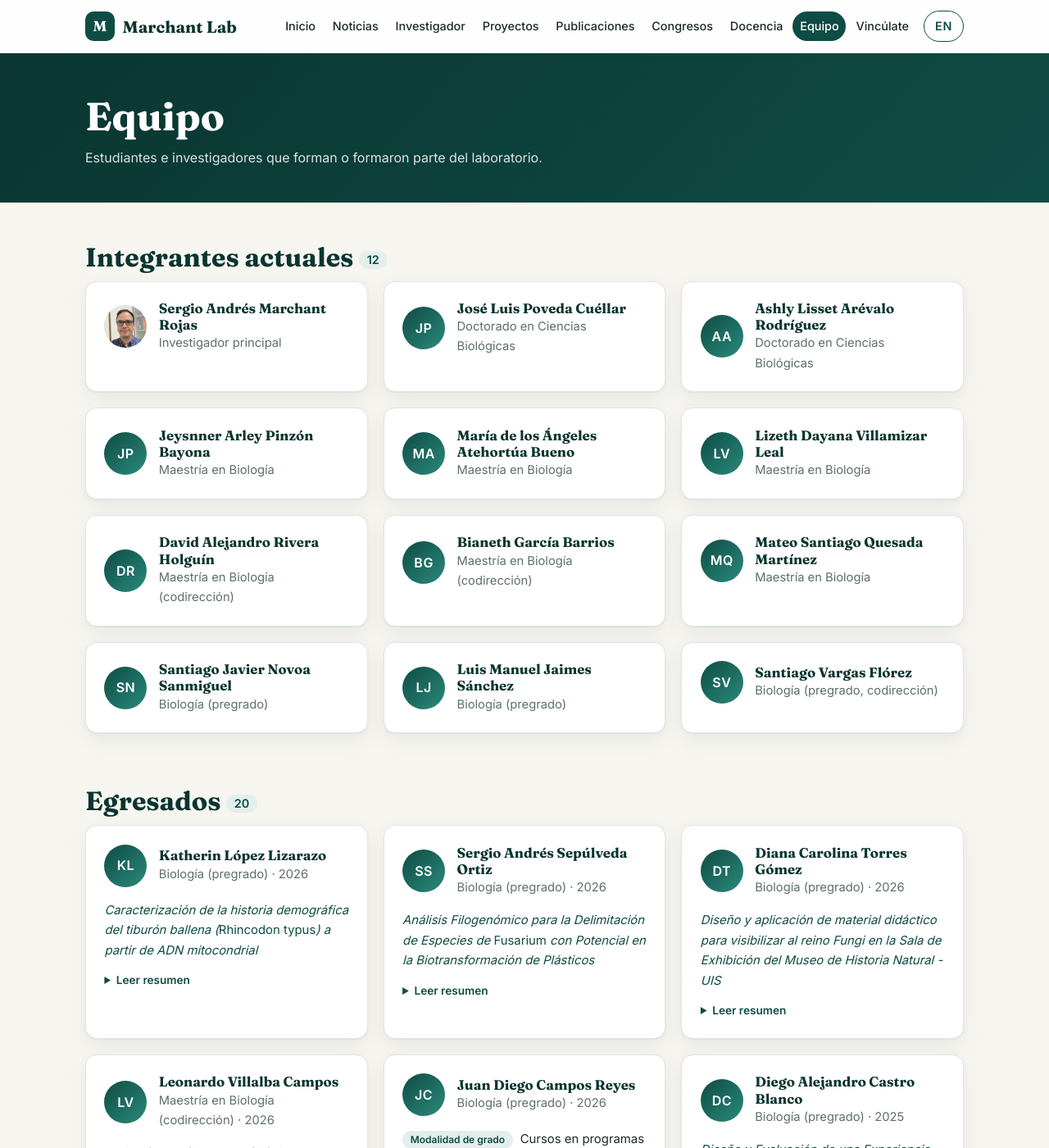
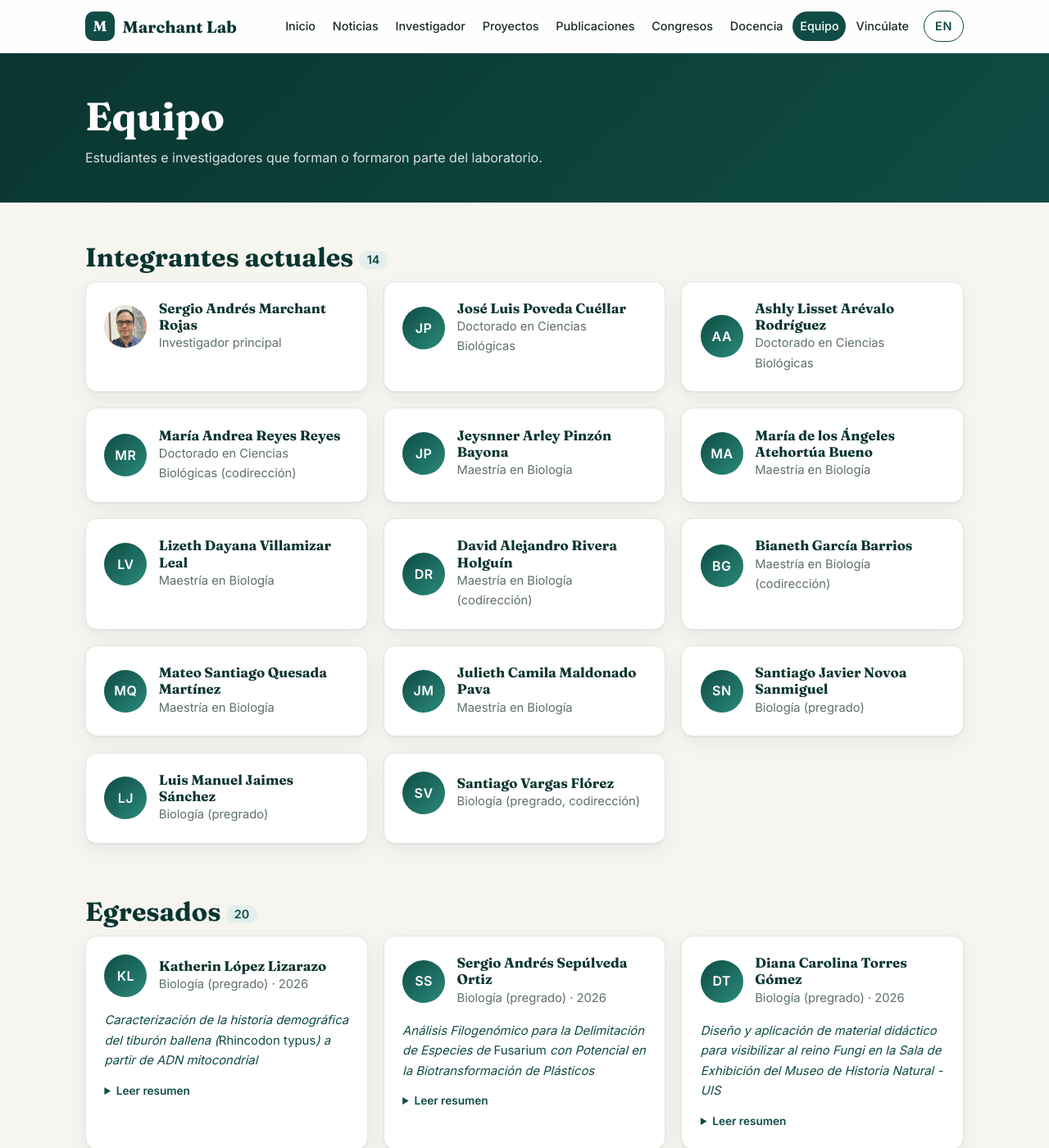
Before and after one commit to Marchant-Lab/marchant-lab-web, a Jekyll site: the page built from equipo.html, in a window 1280 px wide and 1400 px high. Shown: the whole window at 82% size. Built offline with Jekyll 4.4.1, drawn with Linux system fonts in a browser that asks for light colours.

Commit message:
contenido: agrega a María Andrea Reyes (doctorado, codirección) y Julieth Maldonado (maestría)
Co-Authored-By: Claude Opus 5.5 <noreply@anthropic.com>

```diff
--- a/_data/personas.yml
+++ b/_data/personas.yml
@@ -15,6 +15,9 @@
 - nombre: Ashly Lisset Arévalo Rodríguez   # Anexo 17 (2026-06): director S. Marchant, codirectora C. Holguín (AGROSAVIA)
   rol: Doctorado en Ciencias Biológicas
   estado: actual
+- nombre: María Andrea Reyes Reyes   # Anexo 17 (2026-11-10): directora C. I. Sánchez (Microbiología UIS), codirectores W. Hidalgo (Química UIS) y S. Marchant
+  rol: Doctorado en Ciencias Biológicas (codirección)
+  estado: actual
 - nombre: Jeysnner Arley Pinzón Bayona
   rol: Maestría en Biología
   estado: actual
@@ -31,6 +34,9 @@
   rol: Maestría en Biología (codirección)
   estado: actual
 - nombre: Mateo Santiago Quesada Martínez
+  rol: Maestría en Biología
+  estado: actual
+- nombre: Julieth Camila Maldonado Pava   # Anexo 18 (2026-11-17): director S. Marchant, codirectora C. Holguín (AGROSAVIA)
   rol: Maestría en Biología
   estado: actual
 - nombre: Santiago Javier Novoa Sanmiguel
--- a/_data/traduccion_en.yml
+++ b/_data/traduccion_en.yml
@@ -39,6 +39,7 @@
 "Doctorado en Ciencias Biológicas": "PhD in Biological Sciences"
 "Maestría en Biología": "MSc in Biology"
 "Maestría en Biología (codirección)": "MSc in Biology (co-supervised)"
+"Doctorado en Ciencias Biológicas (codirección)": "PhD in Biological Sciences (co-supervised)"
 "Maestría en Química (codirección)": "MSc in Chemistry (co-supervised)"
 "Biología (pregrado)": "BSc in Biology"
 "Biología (pregrado, codirección)": "BSc in Biology (co-supervised)"
```
